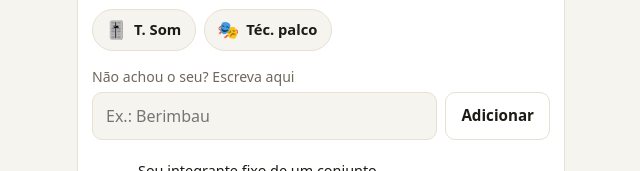
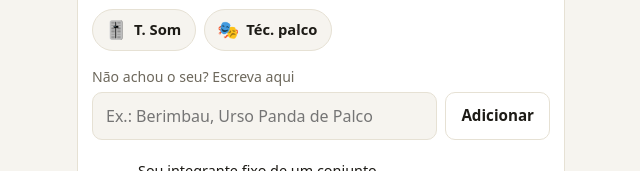
Before and after one commit to saulohenriquef/contatomusicos, a plain HTML site: page cadastro.html in a window 1280 px wide. Shown: the part 1502-1673 px from the top of the page, without its empty margins (319-959 px from the left). Drawn offline with Linux system fonts and the light colour scheme.

Commit message:
Update cadastro.html

```diff
--- a/cadastro.html
+++ b/cadastro.html
@@ -472,7 +472,7 @@
 
       <label class="campo" for="fOutroInstr">Não achou o seu? Escreva aqui</label>
       <div class="linha">
-        <input id="fOutroInstr" class="entrada" type="text" maxlength="30" autocomplete="off" placeholder="Ex.: Berimbau" aria-describedby="msgInstr">
+        <input id="fOutroInstr" class="entrada" type="text" maxlength="30" autocomplete="off" placeholder="Ex.: Berimbau, Urso Panda de Palco" aria-describedby="msgInstr">
         <button id="addInstr" class="btn" type="button">Adicionar</button>
       </div>
       <p id="msgInstr" class="dica" aria-live="polite"></p>
```
